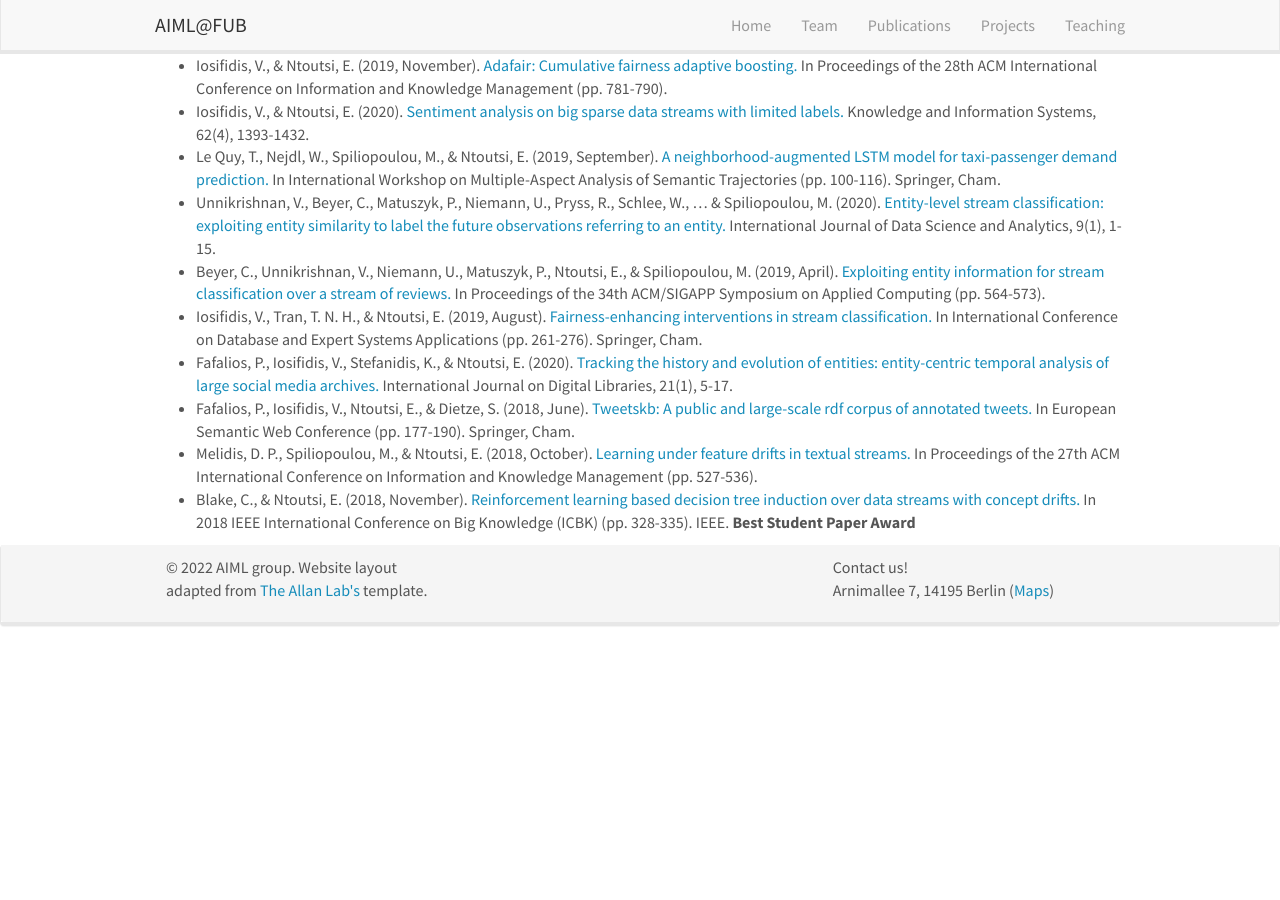
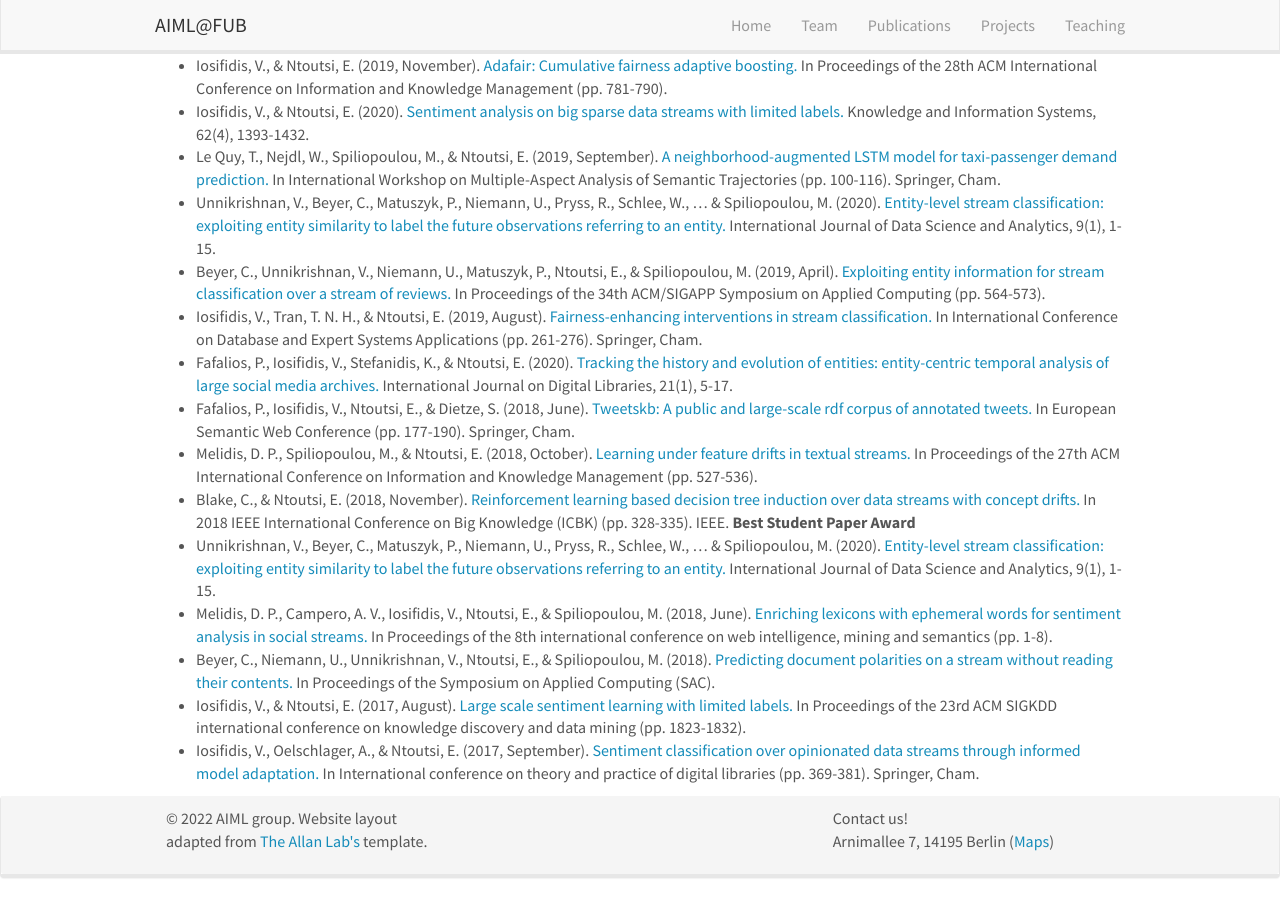
Before and after one commit to AIML-research/AIML-research.github.io, a Jekyll site: the page built from _pages/oscar.md, in a window 1280 px wide and 900 px high, scrolled down 965 px. Built offline with Jekyll 4.4.1, drawn with Linux system fonts in a browser that asks for light colours; nearby versions of some CDN libraries; before the commit the page ends 1613 px from its top, so only the background shows below that.

Commit message:
Update oscar.md

```diff
--- a/_pages/oscar.md
+++ b/_pages/oscar.md
@@ -50,3 +50,8 @@ The output of OSCAR will be a complete framework, encompassing active ensemble l
 - Fafalios, P., Iosifidis, V., Ntoutsi, E., & Dietze, S. (2018, June). <a href ="https://link.springer.com/chapter/10.1007/978-3-319-93417-4_12"> Tweetskb: A public and large-scale rdf corpus of annotated tweets. </a> In European Semantic Web Conference (pp. 177-190). Springer, Cham.
 - Melidis, D. P., Spiliopoulou, M., & Ntoutsi, E. (2018, October). <a href ="https://dl.acm.org/doi/abs/10.1145/3269206.3271717"> Learning under feature drifts in textual streams. </a> In Proceedings of the 27th ACM International Conference on Information and Knowledge Management (pp. 527-536).
 - Blake, C., & Ntoutsi, E. (2018, November). <a href = "https://ieeexplore.ieee.org/abstract/document/8588810/"> Reinforcement learning based decision tree induction over data streams with concept drifts. </a> In 2018 IEEE International Conference on Big Knowledge (ICBK) (pp. 328-335). IEEE. <b>Best Student Paper Award </b>
+- Unnikrishnan, V., Beyer, C., Matuszyk, P., Niemann, U., Pryss, R., Schlee, W., ... & Spiliopoulou, M. (2020). <a href = "https://link.springer.com/article/10.1007/s41060-019-00177-1"> Entity-level stream classification: exploiting entity similarity to label the future observations referring to an entity. </a> International Journal of Data Science and Analytics, 9(1), 1-15.
+- Melidis, D. P., Campero, A. V., Iosifidis, V., Ntoutsi, E., & Spiliopoulou, M. (2018, June). <a href = "https://dl.acm.org/doi/abs/10.1145/3227609.3227664">  Enriching lexicons with ephemeral words for sentiment analysis in social streams. </a> In Proceedings of the 8th international conference on web intelligence, mining and semantics (pp. 1-8).
+- Beyer, C., Niemann, U., Unnikrishnan, V., Ntoutsi, E., & Spiliopoulou, M. (2018). <a href ="https://www.cs.waikato.ac.nz/~abifet/SAC2018/"> Predicting document polarities on a stream without reading their contents. </a> In Proceedings of the Symposium on Applied Computing (SAC).
+- Iosifidis, V., & Ntoutsi, E. (2017, August). <a href ="https://dl.acm.org/doi/abs/10.1145/3097983.3098159"> Large scale sentiment learning with limited labels. </a>In Proceedings of the 23rd ACM SIGKDD international conference on knowledge discovery and data mining (pp. 1823-1832).
+- Iosifidis, V., Oelschlager, A., & Ntoutsi, E. (2017, September). <a href = "https://link.springer.com/chapter/10.1007/978-3-319-67008-9_29"> Sentiment classification over opinionated data streams through informed model adaptation. </a>In International conference on theory and practice of digital libraries (pp. 369-381). Springer, Cham.
```
